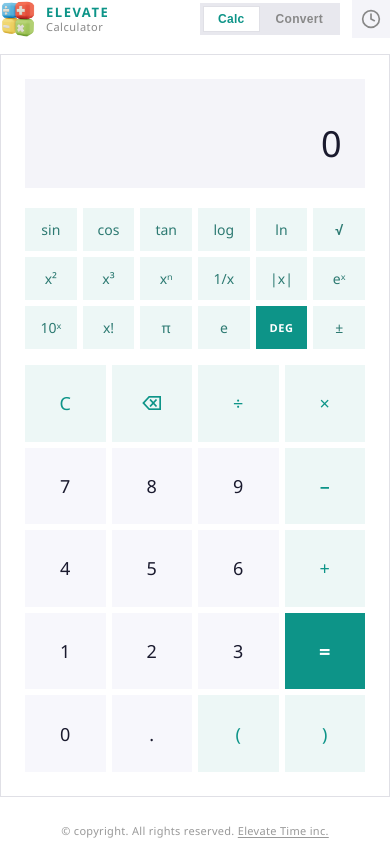
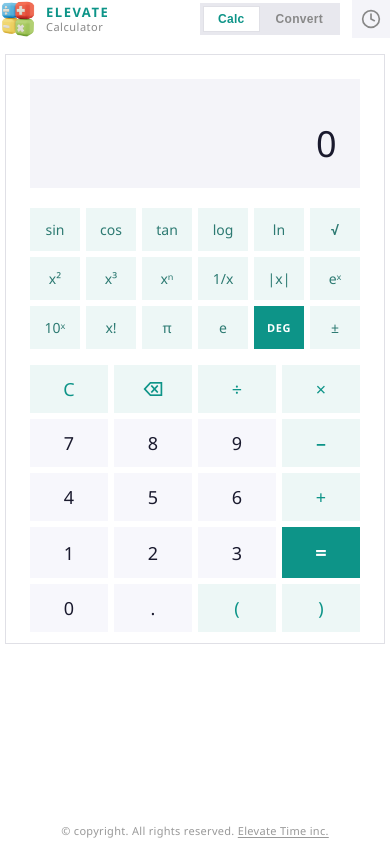
Before and after one commit to ianmakes/lvtcalc, a Next.js app: page / in a window 390 px wide. Built offline with nearby package versions, Linux system fonts and the light colour scheme.

Commit message:
Remove duplicate mobile media query that was overriding flex display on calculator/converter

```diff
--- a/app/globals.css
+++ b/app/globals.css
@@ -474,20 +474,6 @@ body::after {
   height: 100%;
 }
 
-@media (max-width: 480px) {
-  .calc-mode-panel {
-    width: 100%;
-    height: 100%;
-    display: flex;
-    flex-direction: column;
-  }
-  .calc-mode-panel > .calculator,
-  .calc-mode-panel > .converter {
-    flex: 1;
-    height: auto;
-  }
-}
-
 .calc-main-grid {
   margin-top: 10px;
 }
```
